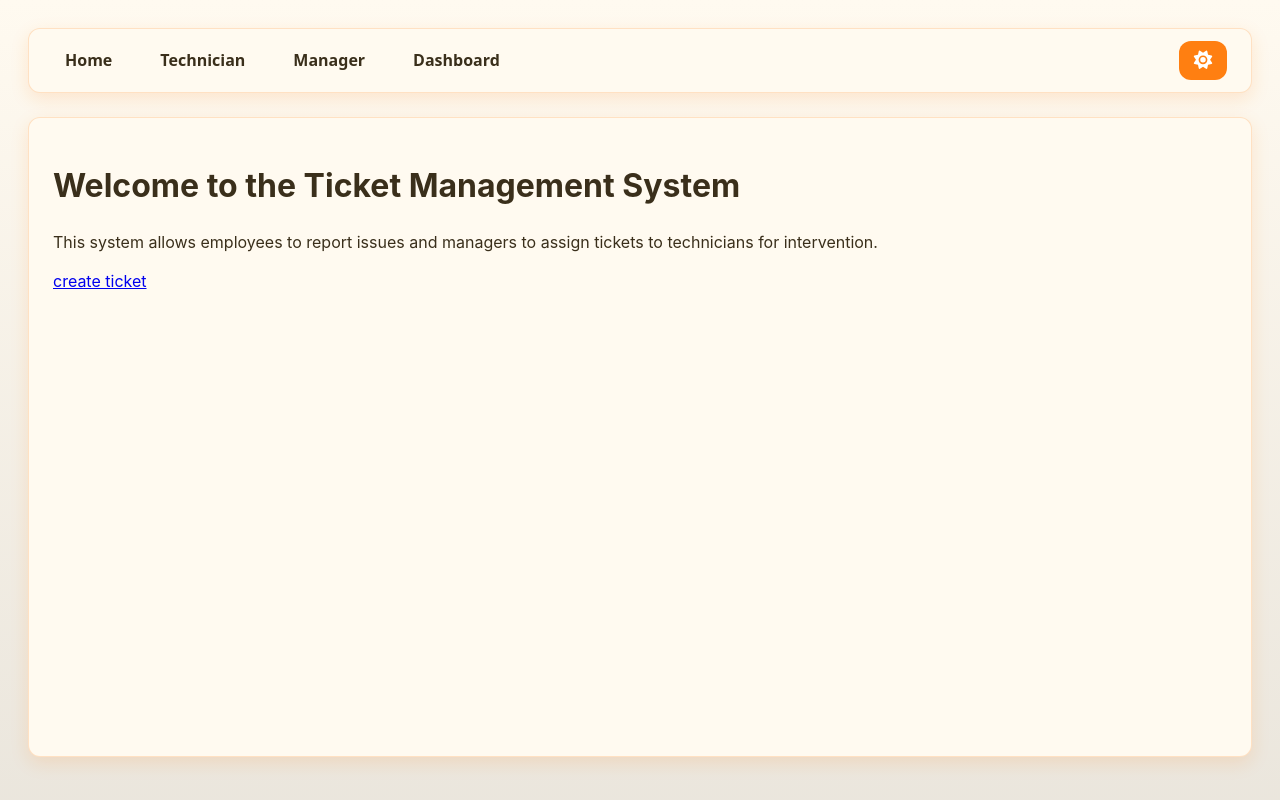
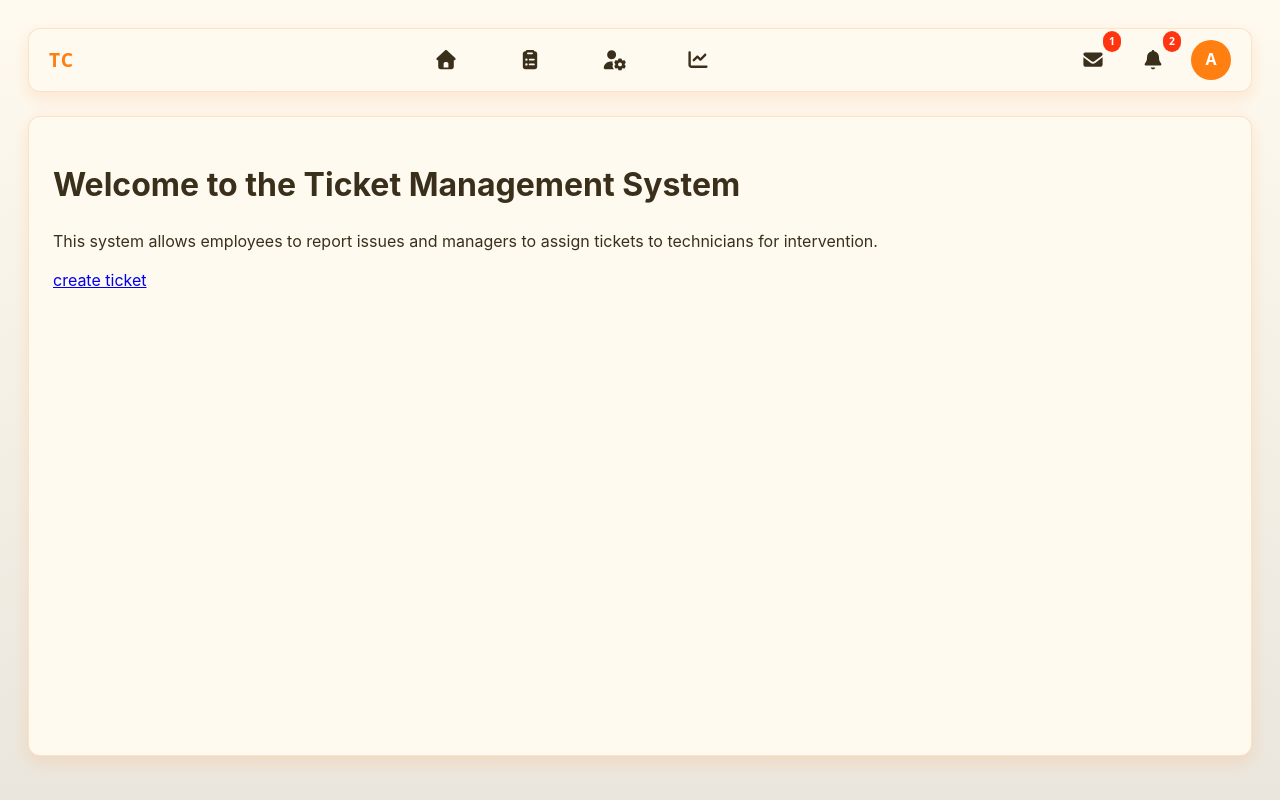
Before and after one commit to mezouar-oualid-abdelbar/Ticket-Center-web, a React (Vite) app: page / in a window 1280 px wide. Built offline with nearby package versions, Linux system fonts and the light colour scheme.

Commit message:
facebook like navbar

```diff
--- a/index.html
+++ b/index.html
@@ -2,9 +2,9 @@
 <html lang="en">
   <head>
     <meta charset="UTF-8" />
-    <link rel="icon" type="image/svg+xml" href="/vite.svg" />
+    <link rel="icon" type="image/svg+xml" href="/icon.svg" />
     <meta name="viewport" content="width=device-width, initial-scale=1.0" />
-    <title>ticket-center</title>
+    <title>Ticket Center</title>
   </head>
   <body>
     <div id="root"></div>
--- a/src/components/Navbar.jsx
+++ b/src/components/Navbar.jsx
@@ -1,11 +1,47 @@
 import { FontAwesomeIcon } from "@fortawesome/react-fontawesome";
-import { faSun, faMoon } from "@fortawesome/free-solid-svg-icons";
+import {
+  faSun,
+  faMoon,
+  faHouse,
+  faUserGear,
+  faClipboardList,
+  faChartLine,
+  faSearch,
+  faBell,
+  faEnvelope,
+  faRightFromBracket,
+  faGear,
+  faRepeat,
+  faCheck,
+} from "@fortawesome/free-solid-svg-icons";
 import { Link } from "react-router-dom";
-import { useEffect, useState } from "react";
+import { useEffect, useState, useRef } from "react";
 
 function Navbar() {
   const [isDark, setIsDark] = useState(false);
+  const [profileOpen, setProfileOpen] = useState(false);
+  const [notifOpen, setNotifOpen] = useState(false);
+  const [msgOpen, setMsgOpen] = useState(false);
 
+  const profileRef = useRef(null);
+  const notifRef = useRef(null);
+  const msgRef = useRef(null);
+
+  const [notifications, setNotifications] = useState([
+    { id: 1, text: "New assignment created", unread: true },
+    { id: 2, text: "Technician updated status", unread: true },
+    { id: 3, text: "Report generated", unread: false },
+  ]);
+
+  const [messages, setMessages] = useState([
+    { id: 1, text: "Manager sent you a message", unread: true },
+    { id: 2, text: "Reminder about meeting", unread: false },
+  ]);
+
+  const unreadNotif = notifications.filter((n) => n.unread).length;
+  const unreadMsg = messages.filter((m) => m.unread).length;
+
+  /* ================= THEME INIT ================= */
   useEffect(() => {
     const html = document.documentElement;
     const saved = localStorage.getItem("theme");
@@ -13,18 +49,8 @@ function Navbar() {
     if (saved === "dark") {
       html.classList.add("dark");
       setIsDark(true);
-    } else if (saved === "light") {
+    } else {
       html.classList.add("light");
-      setIsDark(false);
-    } else {
-      // default system preference
-      if (window.matchMedia("(prefers-color-scheme: dark)").matches) {
-        html.classList.add("dark");
-        setIsDark(true);
-      } else {
-        html.classList.add("light");
-        setIsDark(false);
-      }
     }
   }, []);
 
@@ -37,25 +63,151 @@ function Navbar() {
     localStorage.setItem("theme", newTheme);
   };
 
+  /* ================= CLOSE OUTSIDE ================= */
+  useEffect(() => {
+    const handler = (e) => {
+      if (profileRef.current && !profileRef.current.contains(e.target)) {
+        setProfileOpen(false);
+      }
+      if (notifRef.current && !notifRef.current.contains(e.target)) {
+        setNotifOpen(false);
+      }
+      if (msgRef.current && !msgRef.current.contains(e.target)) {
+        setMsgOpen(false);
+      }
+    };
+    document.addEventListener("mousedown", handler);
+    return () => document.removeEventListener("mousedown", handler);
+  }, []);
+
+  const markAllNotifRead = () => {
+    setNotifications(notifications.map((n) => ({ ...n, unread: false })));
+  };
+
+  const markAllMsgRead = () => {
+    setMessages(messages.map((m) => ({ ...m, unread: false })));
+  };
+
   return (
-    <ul>
-      <li>
-        <Link to="/">Home</Link>
-      </li>
-      <li>
-        <Link to="/technician/assignments">Technician</Link>
-      </li>
-      <li>
-        <Link to="/manage/assignments">Manager</Link>
-      </li>
-      <li>
-        <Link to="/dashboard">Dashboard</Link>
-      </li>
+    <nav className="fb-navbar">
+      {/* LEFT */}
+      <div className="nav-left">
+        <div className="logo">TC</div>
+      </div>
 
-      <button id="themeToggle" className="btn" onClick={toggleTheme}>
-        <FontAwesomeIcon icon={isDark ? faMoon : faSun} />
-      </button>
-    </ul>
+      {/* CENTER */}
+      <div className="nav-center">
+        <Link to="/" className="nav-icon">
+          <FontAwesomeIcon icon={faHouse} />
+        </Link>
+        <Link to="/technician/assignments" className="nav-icon">
+          <FontAwesomeIcon icon={faClipboardList} />
+        </Link>
+        <Link to="/manage/assignments" className="nav-icon">
+          <FontAwesomeIcon icon={faUserGear} />
+        </Link>
+        <Link to="/dashboard" className="nav-icon">
+          <FontAwesomeIcon icon={faChartLine} />
+        </Link>
+      </div>
+
+      {/* RIGHT */}
+      <div className="nav-right">
+        {/* MESSAGES */}
+        <div className="dropdown-wrapper" ref={msgRef}>
+          <div
+            className="nav-icon badge-wrapper"
+            onClick={() => setMsgOpen(!msgOpen)}
+          >
+            <FontAwesomeIcon icon={faEnvelope} />
+            {unreadMsg > 0 && <span className="badge">{unreadMsg}</span>}
+          </div>
+
+          {msgOpen && (
+            <div className="dropdown-panel">
+              <div className="panel-header">
+                <span>Messages</span>
+                <button onClick={markAllMsgRead}>
+                  <FontAwesomeIcon icon={faCheck} />
+                </button>
+              </div>
+              <div className="panel-list">
+                {messages.map((m) => (
+                  <div
+                    key={m.id}
+                    className={`panel-item ${m.unread ? "unread" : ""}`}
+                  >
+                    {m.text}
+                  </div>
+                ))}
+              </div>
+            </div>
+          )}
+        </div>
+
+        {/* NOTIFICATIONS */}
+        <div className="dropdown-wrapper" ref={notifRef}>
+          <div
+            className="nav-icon badge-wrapper"
+            onClick={() => setNotifOpen(!notifOpen)}
+          >
+            <FontAwesomeIcon icon={faBell} />
+            {unreadNotif > 0 && <span className="badge">{unreadNotif}</span>}
+          </div>
+
+          {notifOpen && (
+            <div className="dropdown-panel">
+              <div className="panel-header">
+                <span>Notifications</span>
+                <button onClick={markAllNotifRead}>
+                  <FontAwesomeIcon icon={faCheck} />
+                </button>
+              </div>
+              <div className="panel-list">
+                {notifications.map((n) => (
+                  <div
+                    key={n.id}
+                    className={`panel-item ${n.unread ? "unread" : ""}`}
+                  >
+                    {n.text}
+                  </div>
+                ))}
+              </div>
+            </div>
+          )}
+        </div>
+
+        {/* PROFILE */}
+        <div className="dropdown-wrapper" ref={profileRef}>
+          <div className="avatar" onClick={() => setProfileOpen(!profileOpen)}>
+            A
+          </div>
+
+          {profileOpen && (
+            <div className="profile-dropdown">
+              <Link to="/settings" className="dropdown-item">
+                <FontAwesomeIcon icon={faGear} /> Settings
+              </Link>
+
+              <div className="dropdown-item">
+                <FontAwesomeIcon icon={faRepeat} /> Switch Account
+              </div>
+
+              <div className="dropdown-item" onClick={toggleTheme}>
+                <FontAwesomeIcon icon={isDark ? faMoon : faSun} />
+                {isDark ? " Dark Mode" : " Light Mode"}
+              </div>
+
+              <div className="dropdown-divider"></div>
+
+              <div className="dropdown-item danger">
+                <FontAwesomeIcon icon={faRightFromBracket} /> Logout
+              </div>
+            </div>
+          )}
+        </div>
+      </div>
+    </nav>
   );
 }
 
--- a/src/pages/HomePage.jsx
+++ b/src/pages/HomePage.jsx
@@ -1,5 +1,6 @@
 function HomePage() {
   return (
+    <>
       <div>
         <h1>Welcome to the Ticket Management System</h1>
         <p>
@@ -8,6 +9,8 @@ function HomePage() {
         </p>
         <a href="/createAssigment">create ticket</a>
       </div>
+      <div></div>
+    </>
   );
 }
 export default HomePage;
--- a/src/styles/global.css
+++ b/src/styles/global.css
@@ -78,6 +78,276 @@ ul li a {
 ul li a:hover {
   background: var(--accent);
   color: #fff; /* ensure contrast */
+}
+
+/* ================= FACEBOOK STYLE NAVBAR ================= */
+
+.fb-navbar {
+  display: flex;
+  align-items: center;
+  gap: 24px; /* space between items */
+  list-style: none; /* remove bullets */
+  margin: 0;
+  padding: 12px 24px;
+  background: var(--bg); /* theme background */
+  border-radius: var(--radius);
+  border: 1px solid var(--card-border);
+  box-shadow: var(--shadow);
+  font-family:
+    system-ui,
+    -apple-system,
+    "Segoe UI",
+    Roboto,
+    sans-serif;
+
+  /*
+
+
+  */
+  height: 64px;
+  justify-content: space-between;
+  padding: 0 20px;
+  border-bottom: 1px solid var(--card-border);
+  position: sticky;
+  top: 0;
+  z-index: 1000;
+  backdrop-filter: blur(8px);
+}
+
+/* ================= LEFT SECTION ================= */
+
+.nav-left {
+  display: flex;
+  align-items: center;
+  gap: 16px;
+}
+
+.logo {
+  font-weight: 800;
+  font-size: 1.2rem;
+  color: var(--accent);
+  letter-spacing: 1px;
+}
+
+.search-box {
+  display: flex;
+  align-items: center;
+  gap: 8px;
+  background: var(--glass);
+  padding: 8px 12px;
+  border-radius: 20px;
+  border: 1px solid var(--card-border);
+}
+
+.search-box input {
+  border: none;
+  background: transparent;
+  outline: none;
+  color: var(--fg);
+  font-size: 0.9rem;
+}
+
+/* ================= CENTER SECTION ================= */
+
+.nav-center {
+  display: flex;
+  align-items: center;
+  gap: 40px;
+}
+
+.nav-icon {
+  font-size: 1.2rem;
+  padding: 10px;
+  border-radius: 10px;
+  color: var(--fg);
+  cursor: pointer;
+  transition: 0.2s;
+}
+
+.nav-icon:hover {
+  background: var(--glass);
+  color: var(--accent);
+}
+
+/* ================= RIGHT SECTION ================= */
+
+.nav-right {
+  display: flex;
+  align-items: center;
+  gap: 16px;
+}
+
+/* Theme Button */
+#themeToggle {
+  background: var(--glass);
+  border: 1px solid var(--card-border);
+  border-radius: 50%;
+  width: 40px;
+  height: 40px;
+  color: var(--fg);
+  cursor: pointer;
+  transition: 0.2s;
+}
+
+#themeToggle:hover {
+  background: var(--accent);
+  color: #fff;
+}
+
+/* ================= BADGE (Notification / Message Count) ================= */
+
+.badge-wrapper {
+  position: relative;
+  cursor: pointer;
+}
+
+.badge {
+  position: absolute;
+  top: -5px;
+  right: -6px;
+  background: var(--danger);
+  color: white;
+  font-size: 0.65rem;
+  padding: 3px 6px;
+  border-radius: 20px;
+  font-weight: 600;
+}
+
+/* ================= DROPDOWN WRAPPER ================= */
+
+.dropdown-wrapper {
+  position: relative;
+}
+
+/* ================= GENERIC PANEL (Notifications / Messages) ================= */
+
+.dropdown-panel {
+  position: absolute;
+  top: 55px;
+  right: 0;
+  width: 320px;
+  max-height: 400px;
+  background: var(--card-bg);
+  border: 1px solid var(--card-border);
+  border-radius: var(--radius);
+  box-shadow: var(--shadow);
+  display: flex;
+  flex-direction: column;
+  overflow: hidden;
+  animation: fadeIn 0.15s ease;
+  z-index: 2000;
+}
+
+.panel-header {
+  padding: 12px 16px;
+  display: flex;
+  justify-content: space-between;
+  align-items: center;
+  border-bottom: 1px solid var(--card-border);
+  font-weight: 600;
+}
+
+.panel-header button {
+  border: none;
+  background: none;
+  color: var(--accent);
+  cursor: pointer;
+}
+
+.panel-list {
+  overflow-y: auto;
+}
+
+.panel-item {
+  padding: 12px 16px;
+  border-bottom: 1px solid var(--card-border);
+  cursor: pointer;
+  transition: 0.2s;
+}
+
+.panel-item:hover {
+  background: var(--glass);
+}
+
+.panel-item.unread {
+  background: color-mix(in srgb, var(--accent) 8%, transparent);
+  font-weight: 600;
+}
+
+/* ================= PROFILE ================= */
+
+.profile {
+  position: relative;
+}
+
+.avatar {
+  width: 40px;
+  height: 40px;
+  background: var(--accent);
+  color: white;
+  border-radius: 50%;
+  display: flex;
+  align-items: center;
+  justify-content: center;
+  font-weight: bold;
+  cursor: pointer;
+}
+
+/* ================= PROFILE DROPDOWN ================= */
+
+.profile-dropdown {
+  position: absolute;
+  top: 55px;
+  right: 0;
+  width: 220px;
+  background: var(--card-bg);
+  border: 1px solid var(--card-border);
+  border-radius: var(--radius);
+  box-shadow: var(--shadow);
+  display: flex;
+  flex-direction: column;
+  padding: 8px 0;
+  animation: fadeIn 0.15s ease;
+  z-index: 2000;
+}
+
+.dropdown-item {
+  padding: 10px 16px;
+  display: flex;
+  gap: 10px;
+  align-items: center;
+  cursor: pointer;
+  text-decoration: none;
+  color: var(--fg);
+  transition: 0.2s;
+}
+
+.dropdown-item:hover {
+  background: var(--glass);
+  color: var(--accent);
+}
+
+.dropdown-item.danger:hover {
+  color: var(--danger);
+}
+
+.dropdown-divider {
+  height: 1px;
+  background: var(--card-border);
+  margin: 6px 0;
+}
+
+/* ================= ANIMATION ================= */
+
+@keyframes fadeIn {
+  from {
+    opacity: 0;
+    transform: translateY(-5px);
+  }
+  to {
+    opacity: 1;
+    transform: translateY(0);
+  }
 }
 
 /* ---------- Toggle button ---------- */
```
Also changed, not shown: public/icon.svg (added). Lines whose indentation alone changed are shown as unchanged.
